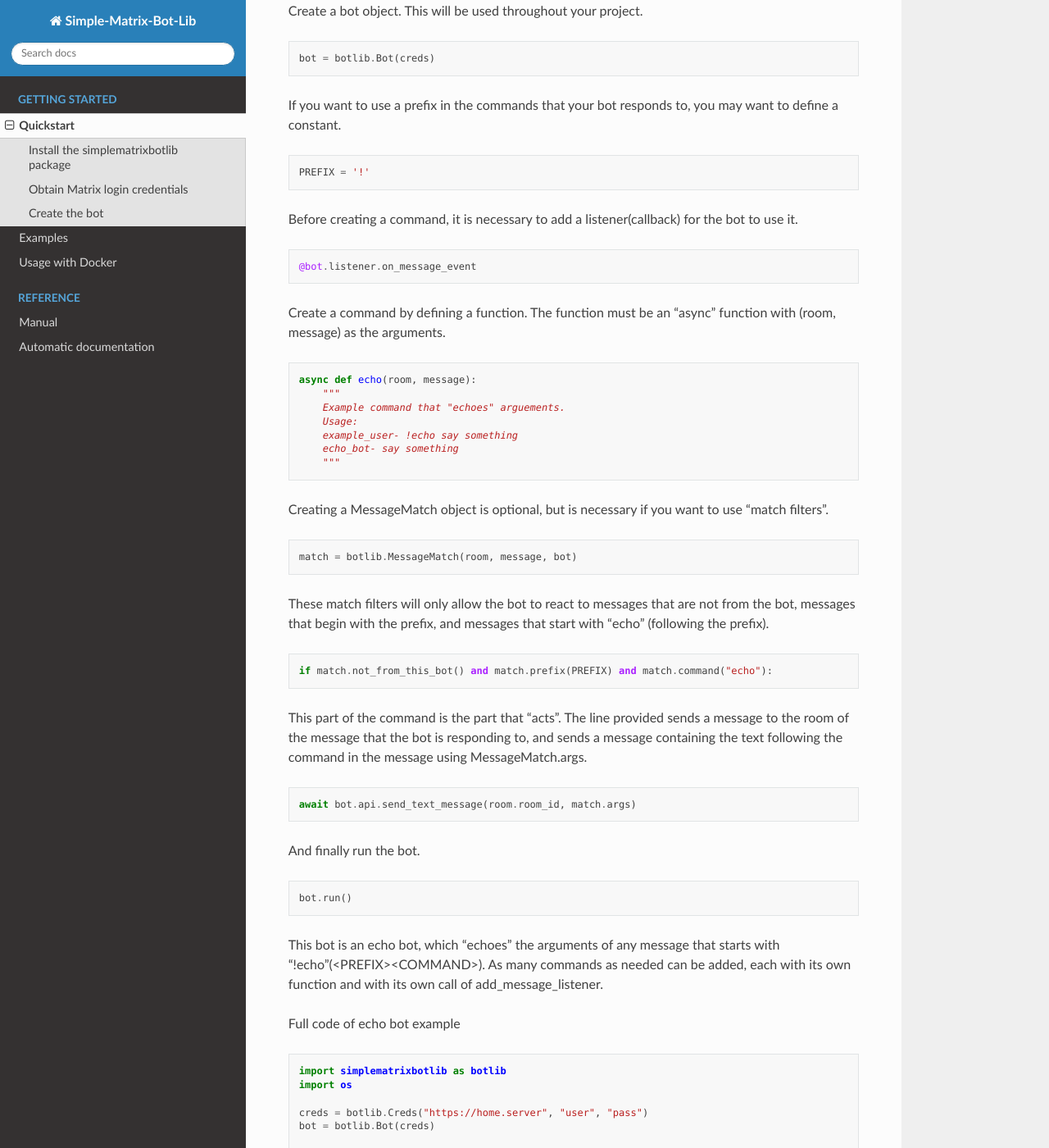
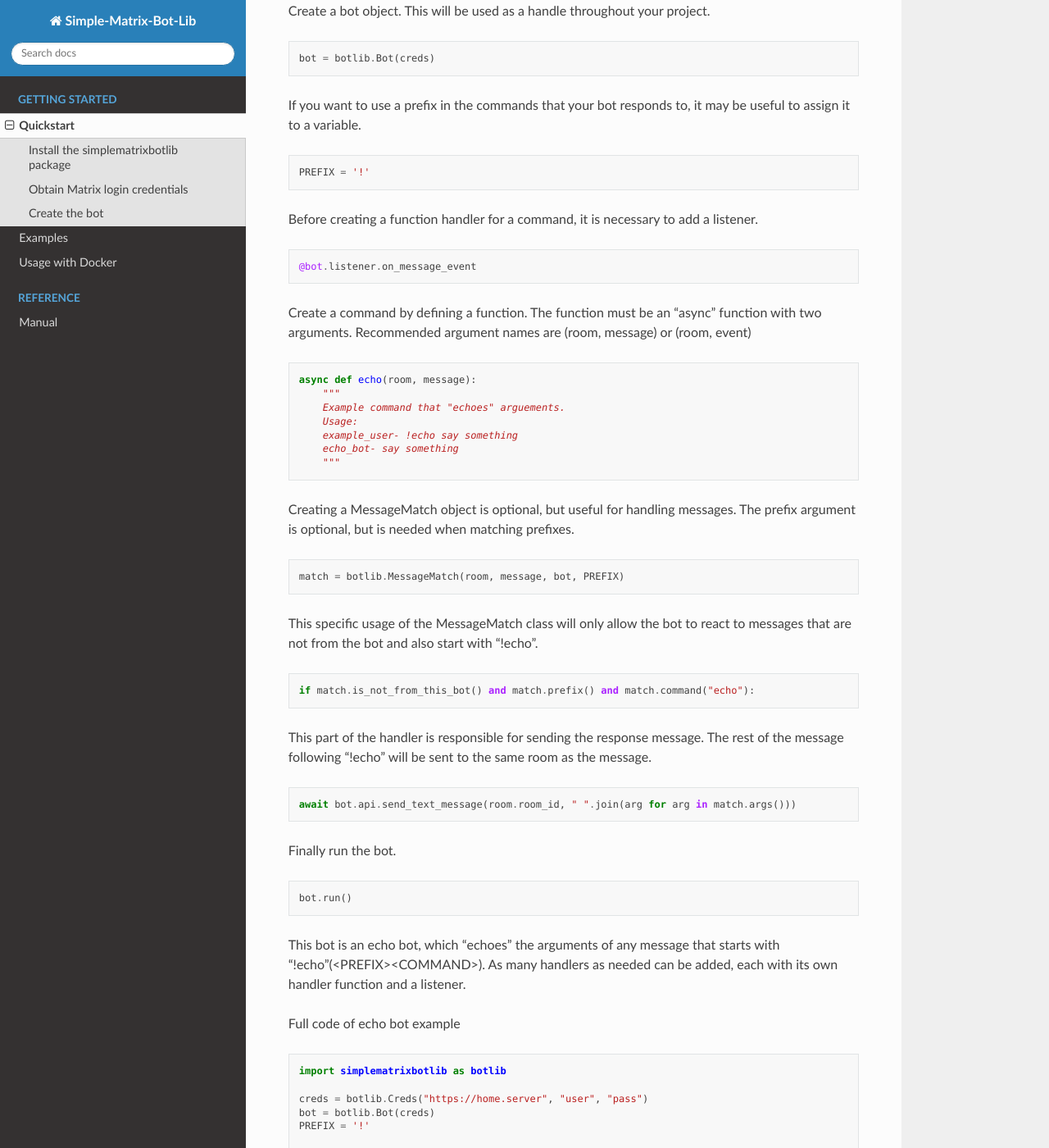
Before and after one commit to imbev/simplematrixbotlib, a Sphinx documentation site: the page built from doc/quickstart.md, in a window 1280 px wide and 1400 px high, scrolled down 1313 px. Shown: the whole window at 82% size. Built offline with Sphinx 7.4.7 and the Read the Docs theme 2.0.0, drawn with Linux system fonts in a browser that asks for light colours; some of the changed text lies outside the part shown.

Commit message:
Improve docs, readme, and examples (#55)
* Rename MessageMatch.md to Match.md

* Add match class to manual in docs

* Misc improvements to both Match and MessageMatch class docs in manual

* Improve text in index in docs

* Misc improvements to quickstart in docs

* Correct newline in quickstart in docs

* Update rock_paper_scissors example

* Update high_fives example

* Update echo example

* Misc improvements to README

* Remove features section from README

* Replace more examples link at the end of README with link to readthedocs

* Correct mistakes in examples of api in manual

* Disable autodoc

````diff
--- a/doc/index.rst
+++ b/doc/index.rst
@@ -5,7 +5,7 @@
 
 Welcome to Simple-Matrix-Bot-Lib's documentation!
 =================================================
-Simple-Matrix-Bot-Lib is a Python 3 library for quickly building Matrix bots. It uses matrix-nio as its Matrix client library. To begin using Simple-Matrix-Bot-Lib, :ref:`check out the quickstart <quickstart>`.
+Simple-Matrix-Bot-Lib is a Python 3 library for quickly building Matrix bots. It is based on the matrix-nio Python library. To begin using Simple-Matrix-Bot-Lib, :ref:`check out the quickstart <quickstart>`.
 
 .. toctree::
    :maxdepth: 2
--- a/doc/quickstart.md
+++ b/doc/quickstart.md
@@ -5,7 +5,7 @@
 [View on Github](https://github.com/KrazyKirby99999/simple-matrix-bot-lib) or [View on PyPi](https://pypi.org/project/simplematrixbotlib/)
 
 ### Install the simplematrixbotlib package
-Simple-Matrix-Bot-Lib's package is simplematrixbotlib. It can be installed from pip or downloaded from github.
+Simple-Matrix-Bot-Lib's package is simplematrixbotlib. It can be installed from pip or downloaded from github.<br>
 Installation from pip:
 ```
 python -m pip install simplematrixbotlib
@@ -43,19 +43,19 @@ Create a Creds object with your login credentials.
 ```python
 creds = botlib.Creds("https://home.server", "user", "pass")
 ```
-Create a bot object. This will be used throughout your project.
+Create a bot object. This will be used as a handle throughout your project.
 ```python
 bot = botlib.Bot(creds)
 ```
-If you want to use a prefix in the commands that your bot responds to, you may want to define a constant.
+If you want to use a prefix in the commands that your bot responds to, it may be useful to assign it to a variable.
 ```python
 PREFIX = '!'
 ```
-Before creating a command, it is necessary to add a listener(callback) for the bot to use it.
+Before creating a function handler for a command, it is necessary to add a listener.
 ```python
 @bot.listener.on_message_event
 ```
-Create a command by defining a function. The function must be an "async" function with (room, message) as the arguments.
+Create a command by defining a function. The function must be an "async" function with two arguments. Recommended argument names are (room, message) or (room, event)
 ```python
 async def echo(room, message):
     """
@@ -65,45 +65,41 @@ async def echo(room, message):
     echo_bot- say something
     """
 ```
-Creating a MessageMatch object is optional, but is necessary if you want to use "match filters".
+Creating a MessageMatch object is optional, but useful for handling messages. The prefix argument is optional, but is needed when matching prefixes.
 ```python
-    match = botlib.MessageMatch(room, message, bot)
+    match = botlib.MessageMatch(room, message, bot, PREFIX)
 ```
-These match filters will only allow the bot to react to messages that are not from the bot, messages that begin with the prefix, and messages that start with "echo" (following the prefix).
+This specific usage of the MessageMatch class will only allow the bot to react to messages that are not from the bot and also start with "!echo".
 ```python
-    if match.not_from_this_bot() and match.prefix(PREFIX) and match.command("echo"):
+    if match.is_not_from_this_bot() and match.prefix() and match.command("echo"):
 ```
-This part of the command is the part that "acts". The line provided sends a message to the room of the message that the bot is responding to, and sends a message containing the text following the command in the message using MessageMatch.args.
+This part of the handler is responsible for sending the response message. The rest of the message following "!echo" will be sent to the same room as the message.
 ```python
-        await bot.api.send_text_message(room.room_id, match.args)
+        await bot.api.send_text_message(room.room_id, " ".join(arg for arg in match.args()))
 ```
-And finally run the bot.
+Finally run the bot.
 ```python
 bot.run()
 ```
-This bot is an echo bot, which "echoes" the arguments of any message that starts with "!echo"(<PREFIX><COMMAND>). As many commands as needed can be added, each with its own function and with its own call of add_message_listener.
+This bot is an echo bot, which "echoes" the arguments of any message that starts with "!echo"(<PREFIX><COMMAND>). As many handlers as needed can be added, each with its own handler function and a listener.
 
 Full code of echo bot example
 ```python
 import simplematrixbotlib as botlib
-import os
 
 creds = botlib.Creds("https://home.server", "user", "pass")
 bot = botlib.Bot(creds)
-
 PREFIX = '!'
 
 @bot.listener.on_message_event
 async def echo(room, message):
-    """
-    Example function that "echoes" arguements.
-    Usage:
-    example_user- !echo say something
-    echo_bot- say something
-    """
-    match = botlib.MessageMatch(room, message, bot)
-    if match.not_from_this_bot() and match.prefix(PREFIX) and match.command("echo"):
-        await bot.api.send_text_message(room.room_id, match.args)
+    match = botlib.MessageMatch(room, message, bot, PREFIX)
+
+    if match.is_not_from_this_bot() and match.prefix() and match.command("echo"):
+
+        await bot.api.send_text_message(
+            room.room_id, " ".join(arg for arg in match.args())
+            )
 
 bot.run()
 ```
````
Also changed, not shown: other parts of doc/index.rst (+0 -1 lines), other parts of doc/quickstart.md (+1 -1 lines), README.md (+18 -172 lines), doc/manual.md (+2 -2 lines), doc/manual/api.md (+2 -2 lines), doc/manual/match.md (added, +82 -0 lines), doc/manual/messagematch.md (deleted, +0 -64 lines), 3 other files.
